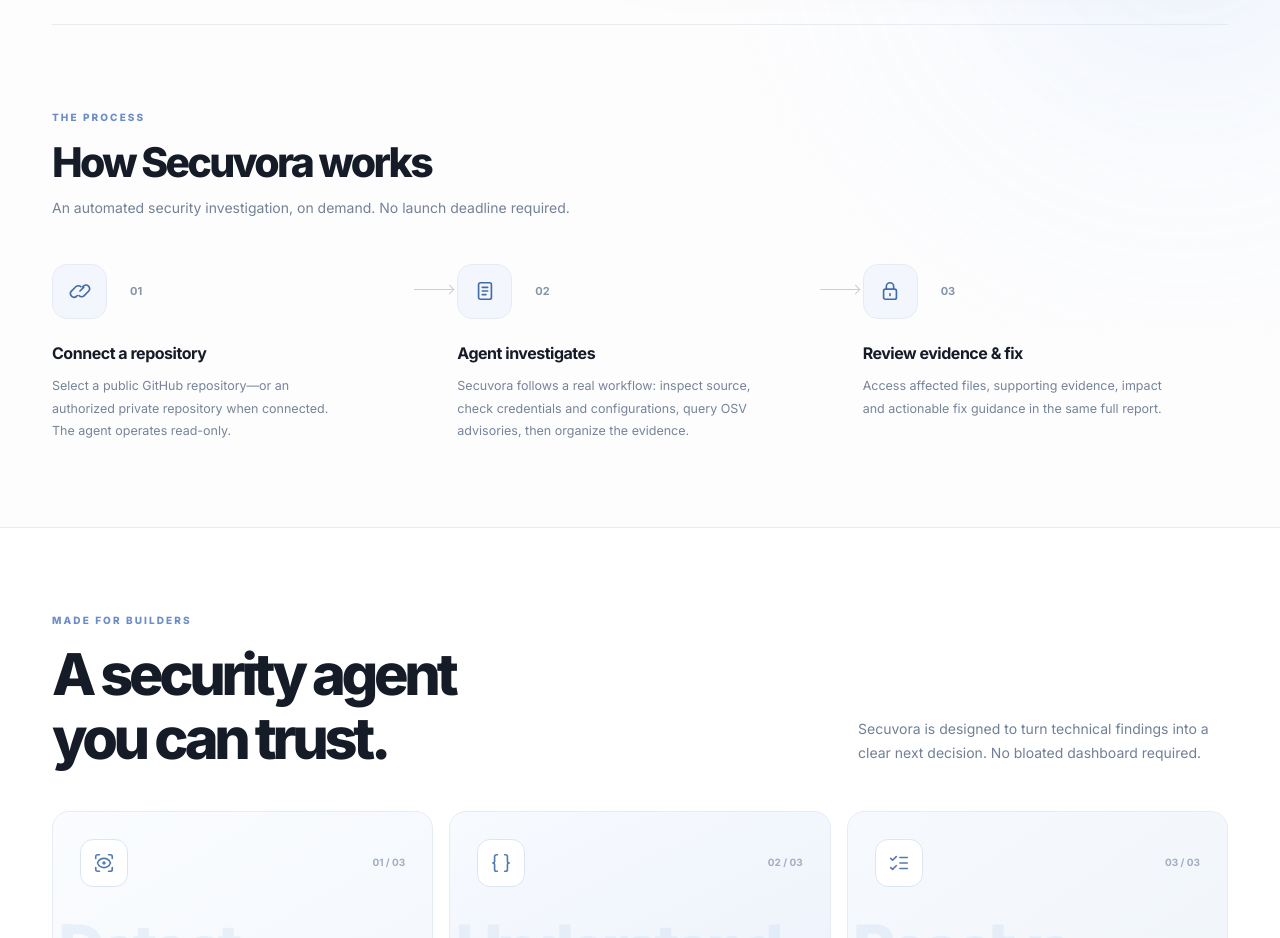
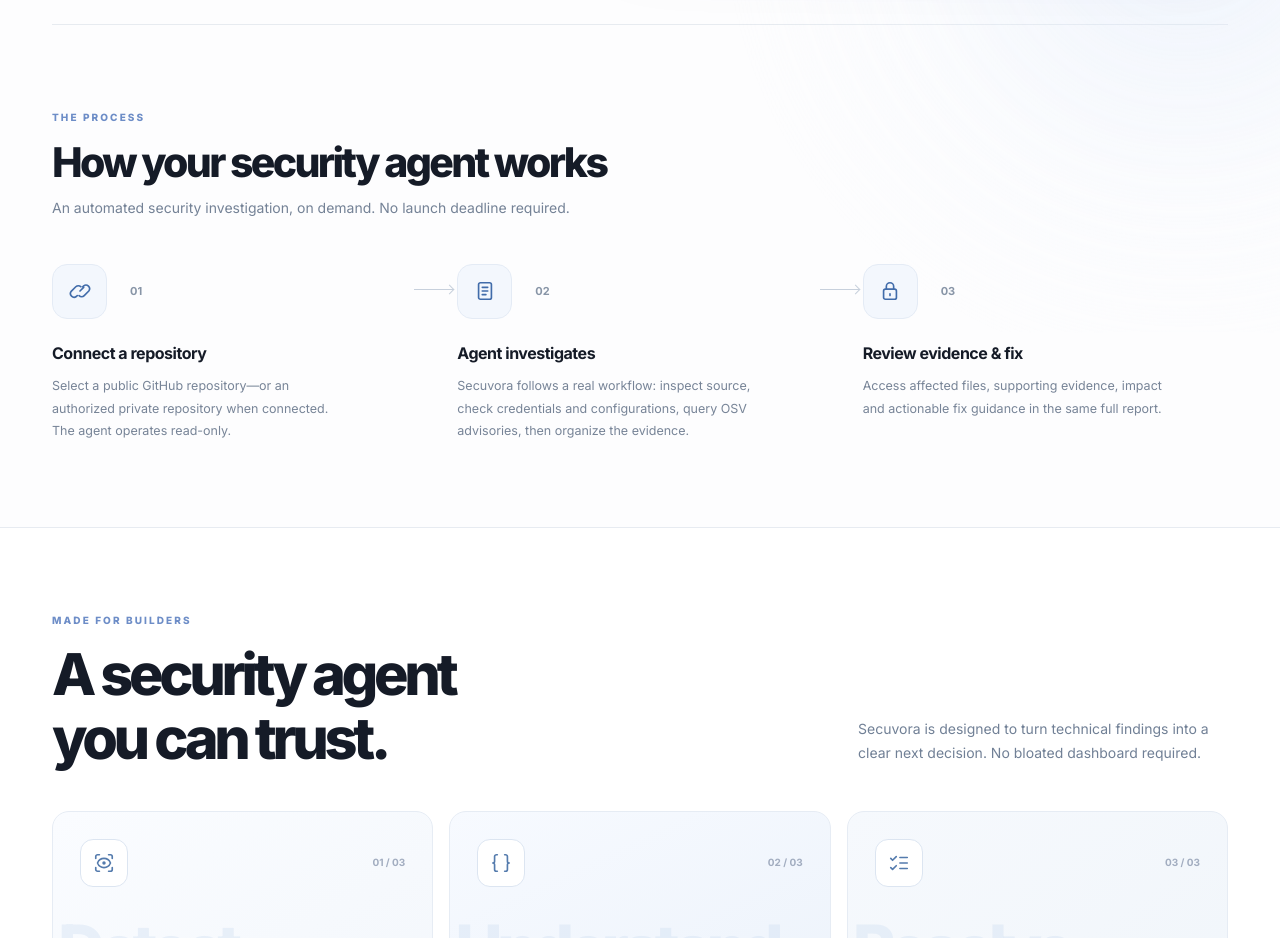
Before and after one commit to helloskyorigin/Safe-sure, a Next.js app: page / in a window 1280 px wide. Shown: the part 820-1758 px from the top of the page. Built offline with nearby package versions, Linux system fonts and the light colour scheme.

Commit message:
copy: refine Secuvora agent positioning and truthful feature descriptions

```diff
--- a/components/HowItWorks.tsx
+++ b/components/HowItWorks.tsx
@@ -4,7 +4,7 @@ export default function HowItWorks() {
       <div className="container">
         <div className="section-heading ">
           <p className="eyebrow">THE PROCESS</p>
-          <h2>How Secuvora works</h2>
+          <h2>How your security agent works</h2>
           <p>An automated security investigation, on demand. No launch deadline required.</p>
         </div>
         <div className="steps">
```
